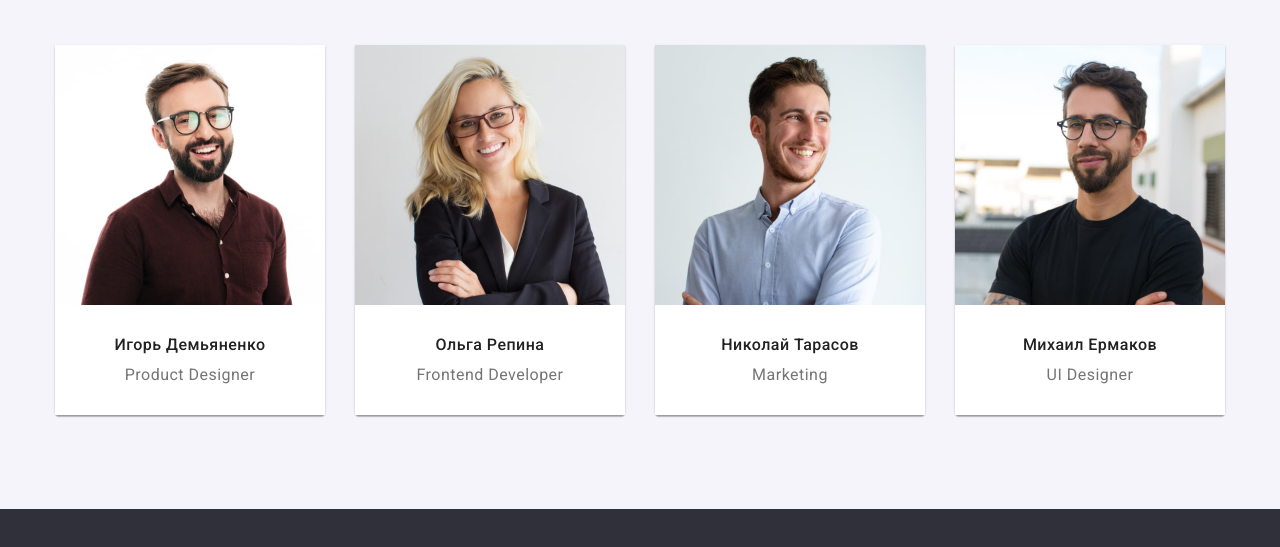
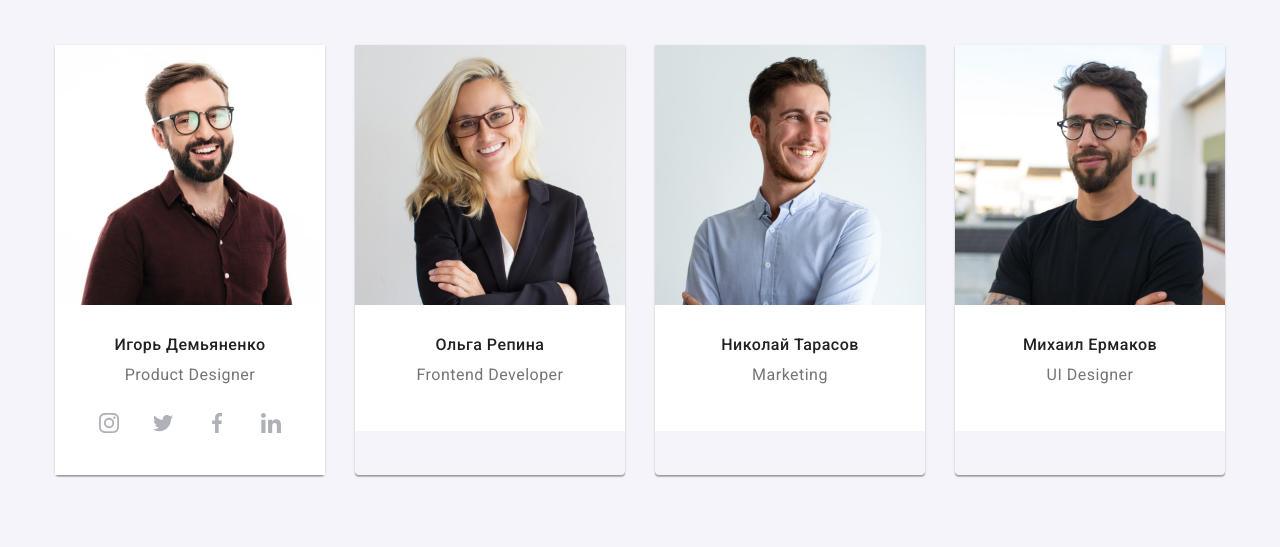
Before and after one commit to Oleh-Kutnyi/goit-markup-hw-04, a plain HTML site: page index.html in a window 1280 px wide. Shown: the part 1594-2141 px from the top of the page. Drawn offline with nearby package versions, Linux system fonts and the light colour scheme.

Commit message:
Make tags for social-icons

```diff
--- a/css/styles.css
+++ b/css/styles.css
@@ -351,6 +351,9 @@ h2 {
     color: var(--text-color);
 
 }
+.team-section-text {
+    margin-bottom: 16px;
+}
 
 
 
@@ -499,3 +502,31 @@ color: var(--pure-white-color);
 .footer-contacts:focus {
     color: var(--blue-color-text);
 }
+
+
+
+/* Icons Settings */
+
+/* Social Icons */
+
+.social-team-list {
+    display: flex;
+    align-items: center;
+    justify-content: center;
+    gap: 10px;
+}
+
+.social-team-link {
+    display: flex;
+    align-items: center;
+    justify-content: center;
+    width: 44px;
+    height: 44px;
+    background-color: var(--pure-white-color);
+    border-radius: 50%;
+
+}
+
+.social-team-icon {
+    fill: #AFB1B8;
+}
--- a/index.html
+++ b/index.html
@@ -137,41 +137,65 @@
         <div class="team-wrap team-back">
              <h3 class="team-section-h3title">Игорь Демьяненко</h3>
              <p class="team-section-text">Product Designer</p>
-             <ul>
-                <li>
+             <ul class="social-team-list">
+                <li class="social-team-item">
                     <a
+                    class="social-team-link"
                     href=""
                     target="_blank"
                     rel="noopener noreferrer"
                     aria-label="instagram"
                     >
+                        <svg class="social-team-icon" width="20" height="20">
+                            <use href="./images/icons.svg#instagram ">
+
+                            </use>
+                        </svg>
                     </a>
                 </li>
-                <li>
+                <li class="social-team-item">
                     <a
+                    class="social-team-link"
                     href=""
                     target="_blank"
                     rel="noopener noreferrer"
                     aria-label="twitter"
                     >
+                        <svg class="social-team-icon" width="20" height="20">
+                            <use href="./images/icons.svg#twitter ">
+
+                            </use>
+                        </svg>
                     </a>
                 </li>
-                <li>
+                <li class="social-team-item">
                     <a
+                    class="social-team-link"
                     href=""
                     target="_blank"
                     rel="noopener noreferrer"
                     aria-label="facebook"
                     >
+                    <svg class="social-team-icon" width="20" height="20">
+                        <use href="./images/icons.svg#facebook ">
+
+                        </use>
+                    </svg>
                     </a>
                 </li>
-                <li>
+                <li class="social-team-item">
                     <a
+                    class="social-team-link"
                     href=""
                     target="_blank"
                     rel="noopener noreferrer"
                     aria-label="linkedin"
                     >
+                        <svg  class="social-team-icon" width="20" height="20">
+                             <use href="./images/icons.svg#linkedin ">
+
+                             </use>
+                         </svg>
                     </a>
                 </li>
              </ul>
```
